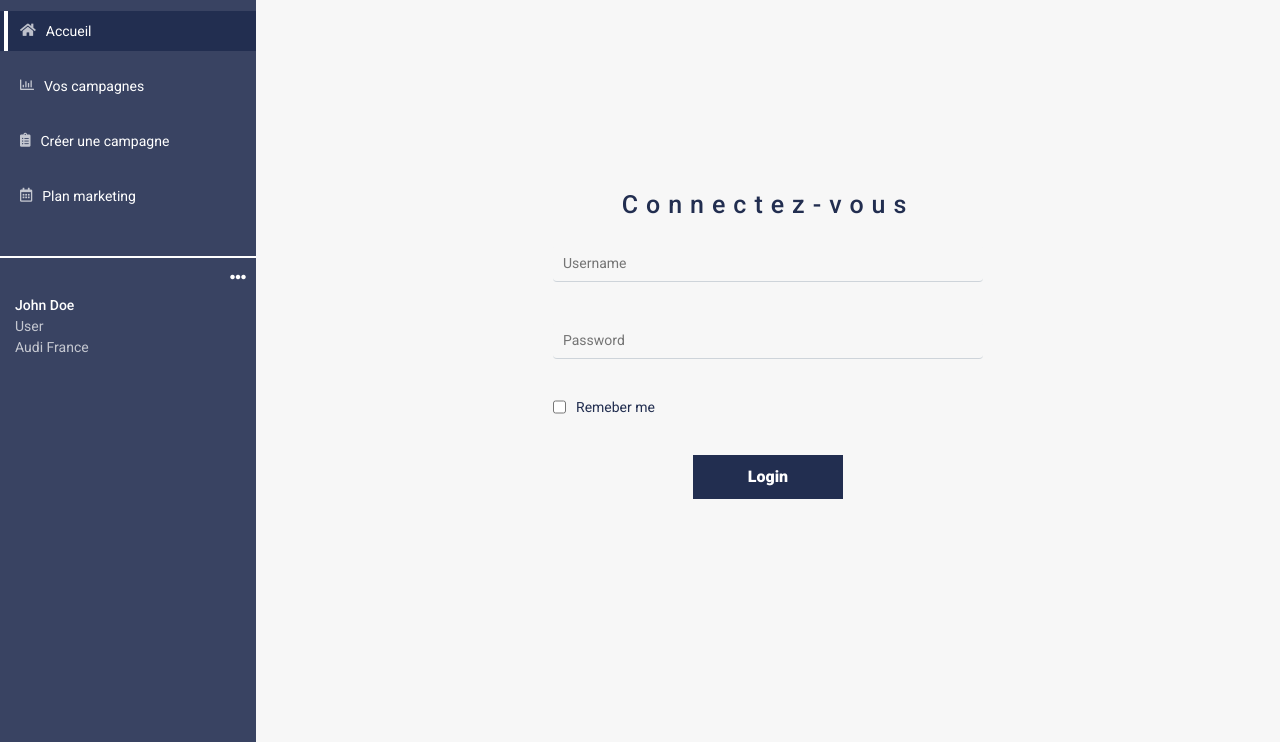
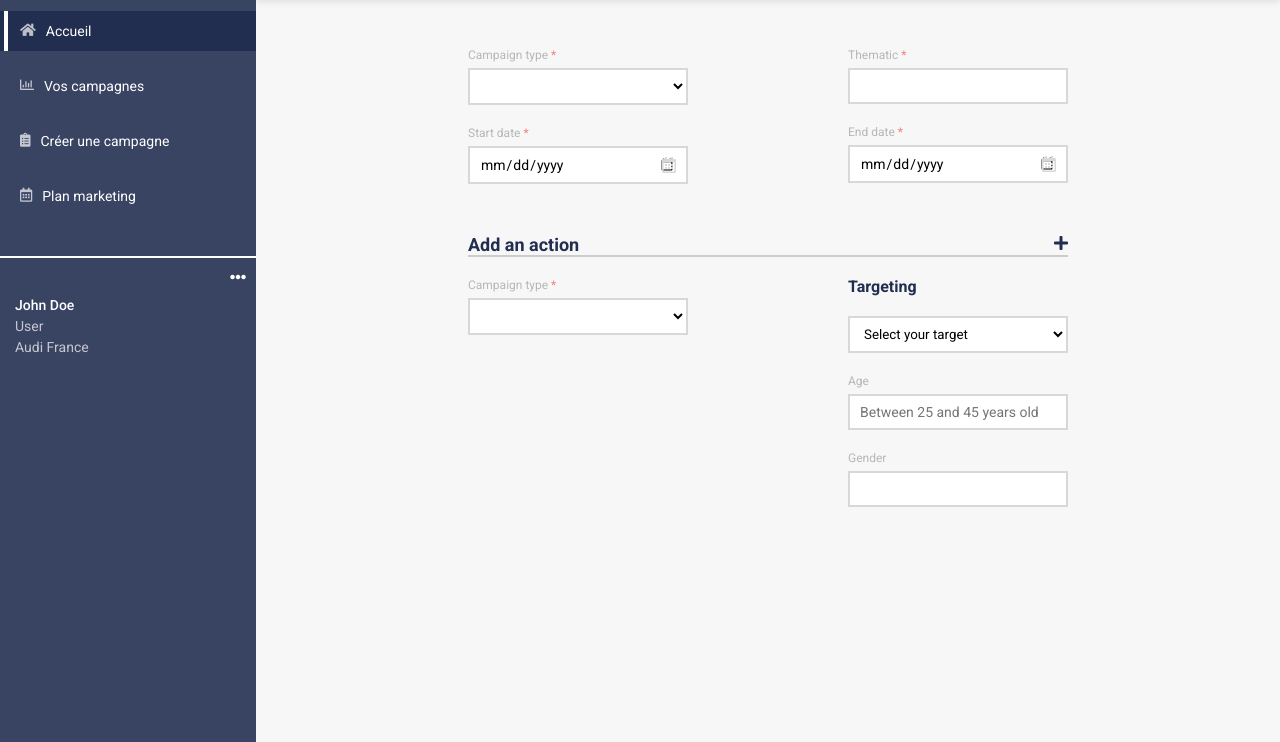
Before and after one commit to sheharyarkhalid/French_Compaign, a plain HTML site: page index.html in a window 1280 px wide. Shown: the part 58-800 px from the top of the page. Drawn offline with nearby package versions, Linux system fonts and the light colour scheme.

Commit message:
Add files via upload

```diff
--- a/index.html
+++ b/index.html
@@ -57,7 +57,7 @@
           <div class="Side_bar_toggle open_close_nav"><i class="fas fa-bars"></i></div>
         </div>
         <!-- login_section start -->
-        <section class="login_section">
+        <!-- <section class="login_section">
             <div class="login_container">
                <div class="login_section_form">
               <div class="login_form">
@@ -83,7 +83,7 @@
               </div>
 
             </div>
-        </section>
+        </section> -->
   <!-- login_section end -->
 
 
@@ -216,8 +216,80 @@
         </div>
       </div>
 </section> -->
-<!-- Vos campagnes start end -->
+<!-- Vos campagnes end -->
 
+
+<!-- Créer une campagne start -->
+<section class="create_campaign_section">
+    <div class="campaign_progress_header">
+        <div class="header_logo_part"><a><span>Créer une campagne</span></a></div>
+    </div>
+
+    <div class="create_campaign_page_one">
+      <div class="create_campaign_container">
+          <form class="page_one_form_one">
+            <div class="input_fields_details">
+                <div class="single_field">
+                    <label>Campaign type <span>*</span></label>
+                   <select>
+                       <option></option>
+                   </select>
+                </div>
+                <div class="single_field">
+                    <label>Start date <span>*</span></label>
+                    <div class="page_one_date_field"><input type="date"><i class="far fa-calendar-alt"></i></div>
+                </div>
+            </div>
+            <div class="input_fields_details">
+                <div class="single_field">
+                    <label>Thematic <span>*</span></label>
+                    <input type="text">
+                </div>
+                <div class="single_field">
+                    <label>End date <span>*</span></label>
+                    <div class="page_one_date_field"><input type="date"><i class="far fa-calendar-alt"></i></div>
+                </div>
+            </div>
+          </form>
+          <div class="add_action_section">
+              <div class="form_one_add_action_box">
+                  <h2>Add an action</h2>
+                  <a><i class="fas fa-plus"></i></a>
+              </div>
+          </div>
+          <form class="page_one_form_one">
+            <div class="input_fields_details">
+                <div class="single_field">
+                    <label>Campaign type <span>*</span></label>
+                   <select>
+                       <option></option>
+                   </select>
+                </div>
+            </div>
+            <div class="input_fields_details">
+                <div class="target_heading"><h4>Targeting</h4></div>
+                <div class="single_field">
+                   <select>
+                       <option selected disabled>Select your target</option>
+                   </select>
+                </div>
+                <div class="single_field">
+                    <label>Age</label>
+                    <div class="page_one_date_field"><input type="number" placeholder="Between 25 and 45 years old"></div>
+                </div>
+                <div class="single_field">
+                    <label>Gender</label>
+                        <div class="page_one_date_field"><input type="text"></div>
+                </div>
+            </div>
+          </form>
+
+      </div>
+    </div>
+    </section>
+
+
+<!-- Créer une campagne end -->
 
 
     </div>
--- a/style/style.css
+++ b/style/style.css
@@ -399,6 +399,101 @@ width: 100%;
   }
 /* campaign_progress_section end */
 
+/* create_campaign_page_one start */
+.create_campaign_section{
+float: left;
+width: 100%;
+height: 100vh;
+overflow-y: scroll;
+}
+.create_campaign_page_one{
+float: left;
+width: 100%;
+padding: 0px 10px;
+}
+.create_campaign_container{
+max-width: 600px;
+margin: 0 auto;
+}
+.page_one_form_one{
+display: flex;
+justify-content: space-between;
+width: 100%;
+padding: 20px 0px 20px 0px;
+}
+.input_fields_details{
+display: flex;
+flex-direction: column;
+gap: 20px 0px;
+}
+.input_fields_details .single_field{
+  display: flex;
+  flex-direction: column;
+  gap: 5px 0px;
+}
+.input_fields_details .single_field label{
+  font-size: 12px;
+  font-weight: 400;
+  line-height: 16px;
+  color: #B7B7B7;
+}
+.input_fields_details .single_field label span{
+  color: #f27d7d;
+}
+.input_fields_details .single_field input{
+  border: 2px solid #D8D8D8;
+  outline: none;
+  background-color: #FFFFFF;
+  padding: 8px 10px;
+  width: 220px;
+  font-size: 14px;
+}
+.page_one_date_field{
+position: relative;
+}
+.page_one_date_field i{
+position: absolute;
+right: 12px;
+top: 11px;
+color: #D8D8D8;
+}
+.input_fields_details .single_field select{
+  border: 2px solid #D8D8D8;
+  outline: none;
+  background-color: #FFFFFF;
+  padding: 8px 10px;
+  width: 220px;
+}
+
+.add_action_section{
+  float: left;
+  width: 100%;
+  padding-top: 30px;
+}
+.form_one_add_action_box{
+display: flex;
+width: 100%;
+justify-content: space-between;
+border-bottom: 2px solid #ccc;
+}
+.form_one_add_action_box h2{
+  color: #222e50;
+  font-weight: 600;
+  font-size: 18px;
+}
+.form_one_add_action_box a i{
+  color: #222e50;
+}
+.target_heading h4{
+  color: #222e50;
+  font-size: 16px;
+}
+.page_one_gender_field{
+display: flex;
+gap: 0px 5px;
+}
+/* create_campaign_page_one end */
+
 
 /* admin_pannel_body  end */
 
@@ -515,3 +610,13 @@ display: flex;
       }
 
     }
+
+    @media (max-width: 500px) {
+      .page_one_form_one {
+        flex-direction: column;
+        gap: 10px 0px;
+      }
+      .page_one_date_field i {
+        left: 195px;
+      }
+    }
```
